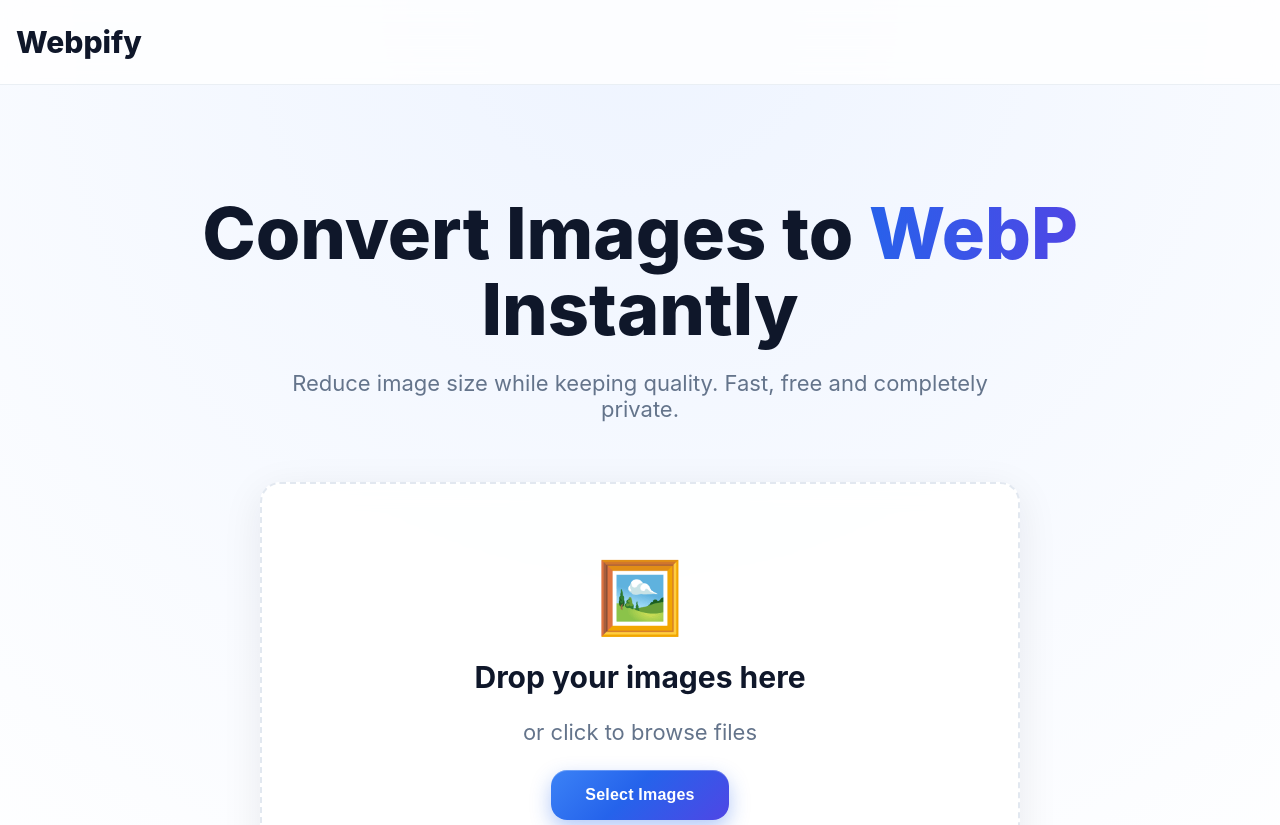
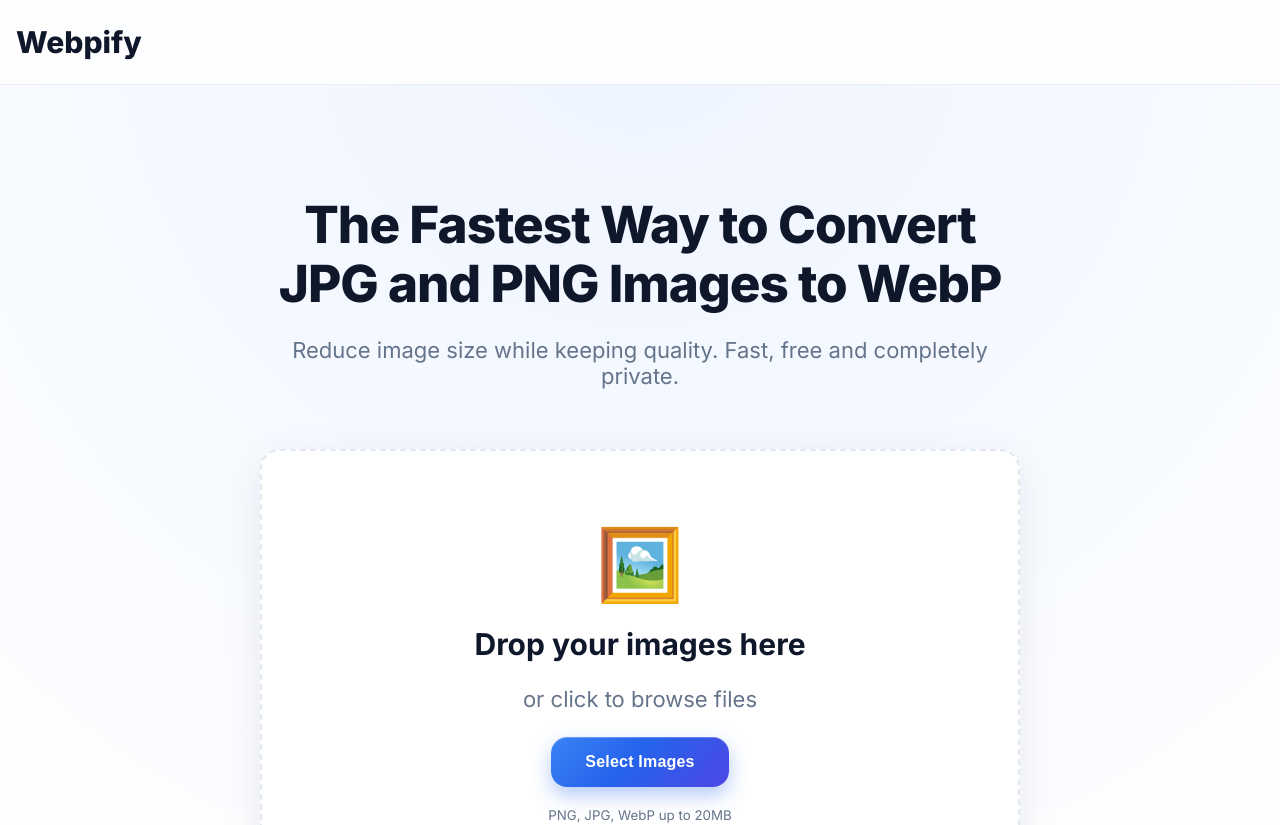
Before and after one commit to berkozturkawsdev/webp-converter, a React (Vite) app: page / in a window 1280 px wide. Shown: the top 825 px of the page. Built offline with nearby package versions, Linux system fonts and the light colour scheme.

Commit message:
some seo

```diff
--- a/index.html
+++ b/index.html
@@ -1,13 +1,68 @@
 <!doctype html>
 <html lang="en">
+<script type="application/ld+json">
+{
+  "@context": "https://schema.org",
+  "@type": "WebApplication",
+  "name": "WebPify",
+  "description": "Free online tool to convert JPG and PNG images to WebP format.",
+  "applicationCategory": "ImageEditingApplication",
+  "operatingSystem": "Any"
+}
+</script>
+
 <head>
   <meta charset="UTF-8" />
   <link rel="icon" type="image/svg+xml" href="/favicon.svg" />
   <meta name="viewport" content="width=device-width, initial-scale=1.0" />
-    <title>webp-converter</title>
+
+  <title>
+    WebP Converter - Convert JPG & PNG Images to WebP Online
+  </title>
+
+
+  <meta name="description"
+    content="Convert JPG, PNG and other images to WebP instantly. Reduce image size while keeping high quality. Free, fast, private browser-based WebP converter." />
+
+
+  <meta name="keywords" content="
+            webp converter,
+            jpg to webp,
+            png to webp,
+            image converter,
+            compress images,
+            reduce image size,
+            webp optimizer
+        " />
+
+
+  <meta name="viewport" content="width=device-width, initial-scale=1.0" />
+
+
+  <meta property="og:title" content="WebP Converter - Convert Images to WebP" />
+
+
+  <meta property="og:description"
+    content="Convert and optimize images to WebP directly in your browser. No uploads, fast and private." />
+
+
+  <meta property="og:type" content="website" />
+
+
+  <meta property="og:url" content="https://webpify.bozapps.com" />
+
+
+  <link rel="canonical" href="https://webpify.bozapps.com" />
+
+  <link rel="preconnect" href="https://fonts.googleapis.com">
+  <link rel="preconnect" href="https://fonts.gstatic.com" crossorigin>
+
+  <link href="https://fonts.googleapis.com/css2?family=Inter:wght@400;500;600;700;800&display=swap" rel="stylesheet" />
 </head>
+
 <body>
   <div id="root"></div>
   <script type="module" src="/src/main.tsx"></script>
 </body>
+
 </html>
--- a/src/LandingPage.tsx
+++ b/src/LandingPage.tsx
@@ -156,9 +156,7 @@ export default function LandingPage() {
 
 
                 <h1>
-                    Convert Images to
-                    <span> WebP </span>
-                    Instantly
+                    The Fastest Way to Convert JPG and PNG Images to WebP
                 </h1>
 
 
--- a/src/styles/theme.css
+++ b/src/styles/theme.css
@@ -132,19 +132,7 @@ main {
 
 }
 
-.hero h1 {
 
-    font-size: 72px;
-
-    font-weight: 800;
-
-    line-height: 1.05;
-
-    max-width: 900px;
-
-    margin: auto;
-
-}
 
 .hero span {
 
@@ -689,3 +677,19 @@ footer {
     margin-top: 8px;
 
 }
+
+.hero h1 {
+
+    font-size: clamp(36px, 4vw, 52px);
+
+    font-weight: 800;
+
+    line-height: 1.15;
+
+    letter-spacing: -1px;
+
+    max-width: 750px;
+
+    margin: auto;
+
+}
```
Lines whose indentation alone changed are shown as unchanged.
